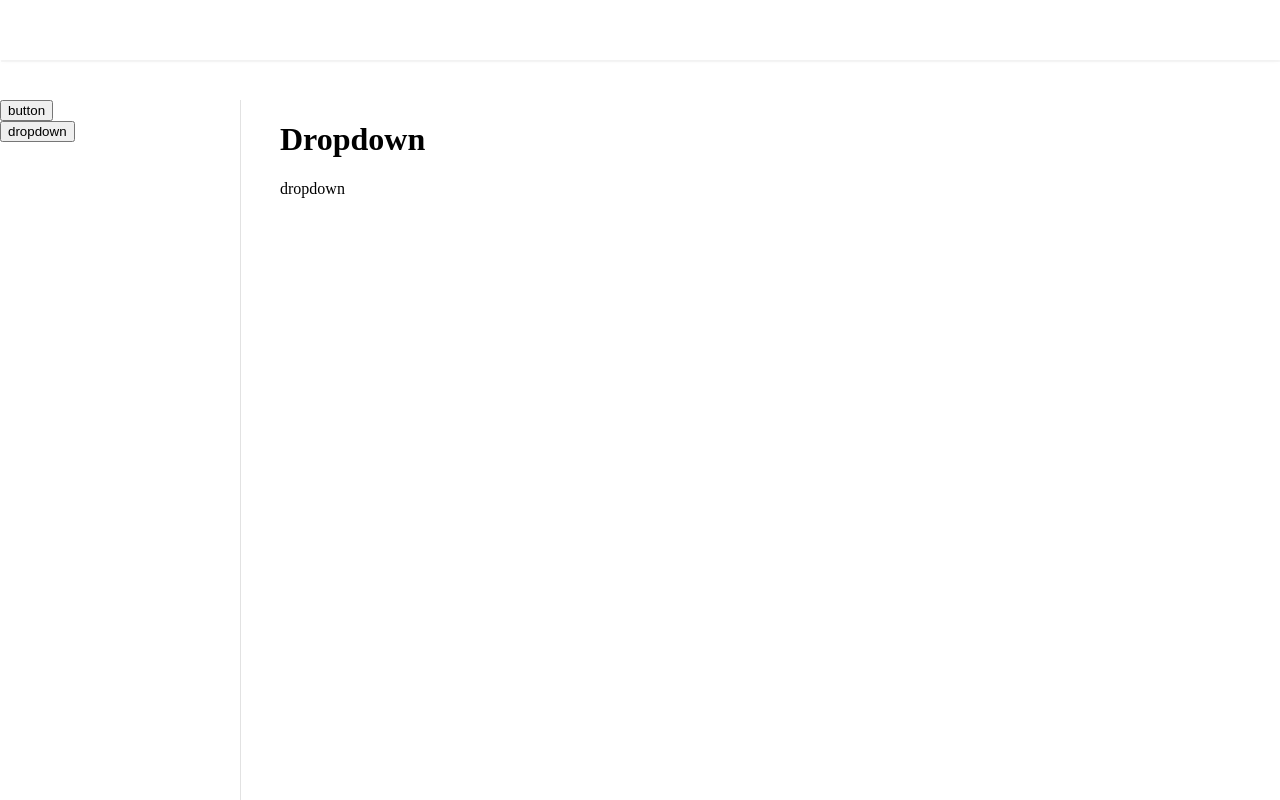
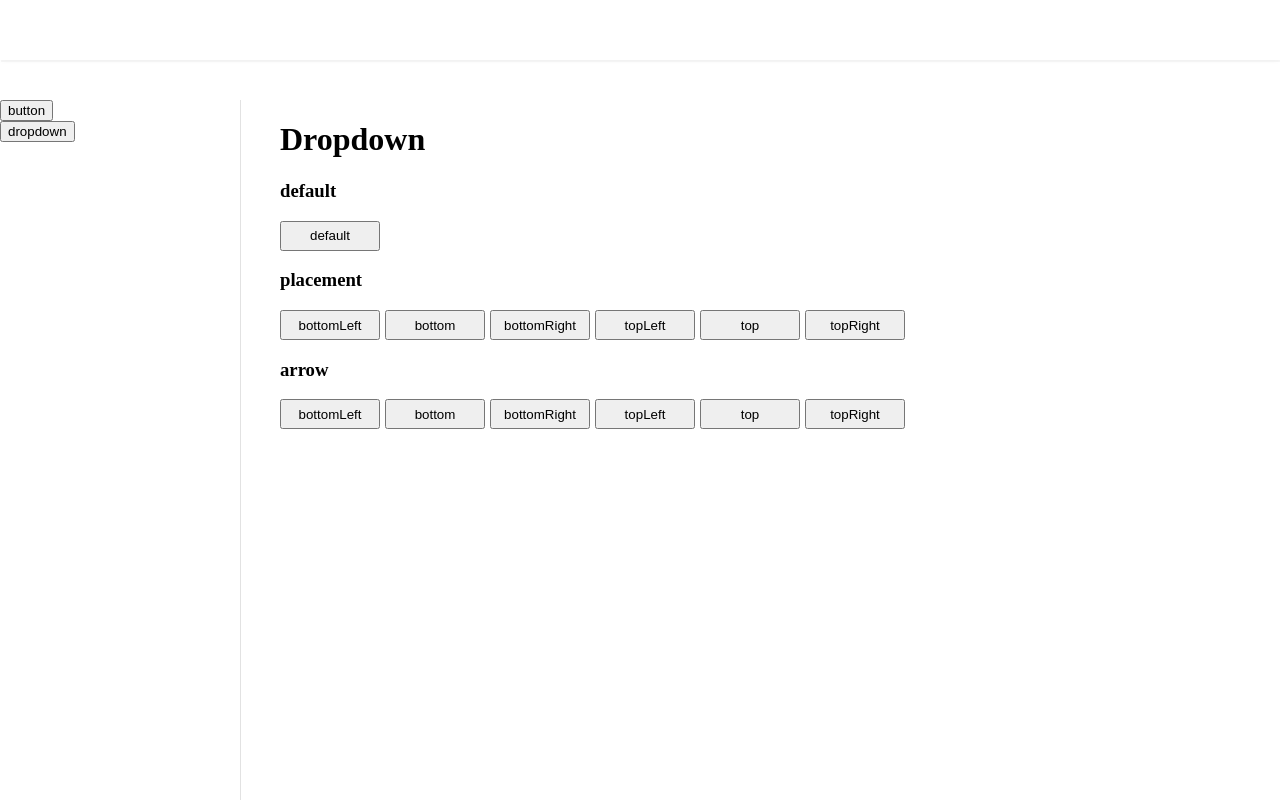
Before and after one commit to nuuuri/nuu-ui, a Next.js app: page /dropdown in a window 1280 px wide. Built offline with nearby package versions, Linux system fonts and the light colour scheme.

Commit message:
[feat] Dropdown 컴포넌트 && 페이지 추가

```diff
--- /dev/null
+++ b/src/app/(components)/dropdown/index.tsx
@@ -0,0 +1,46 @@
+import { ReactNode, useCallback, useState } from 'react';
+
+import * as S from './styled';
+import { DropdownItem, DropdownPlacement } from './type';
+
+interface DropdownProps {
+  arrow?: boolean;
+  children: ReactNode;
+  items: DropdownItem[];
+  placement?: DropdownPlacement;
+}
+
+export default function Dropdown({
+  arrow = false,
+  children,
+  items,
+  placement = 'bottomLeft',
+}: DropdownProps) {
+  const [opened, setOpened] = useState(false);
+
+  const handleClickItem = useCallback(
+    (onClick?: () => void) => () => {
+      setOpened(false);
+
+      if (onClick) {
+        onClick();
+      }
+    },
+    []
+  );
+
+  return (
+    <S.Container onMouseOver={() => setOpened(true)} onMouseLeave={() => setOpened(false)}>
+      {children}
+      {opened && (
+        <S.Menu $arrow={arrow} $placement={placement}>
+          {items.map((item) => (
+            <S.MenuItem key={item.key} onClick={handleClickItem(item.onClick)}>
+              {item.label}
+            </S.MenuItem>
+          ))}
+        </S.Menu>
+      )}
+    </S.Container>
+  );
+}
--- a/src/app/(components)/dropdown/page.tsx
+++ b/src/app/(components)/dropdown/page.tsx
@@ -1,3 +1,87 @@
+'use client';
+
+import styled from 'styled-components';
+
+import { DropdownPlacement } from './type';
+
+import Dropdown from '.';
+
+import { flexbox } from '@/styles/themes/flexbox';
+
+const Box = styled.div`
+  ${flexbox('row', 'left')}
+  gap: 5px;
+`;
+
+const Button = styled.button`
+  width: 100px;
+  height: 30px;
+`;
+
 export default function DropdownPage() {
-  return <div>dropdown</div>;
+  const placements: DropdownPlacement[] = [
+    'bottomLeft',
+    'bottom',
+    'bottomRight',
+    'topLeft',
+    'top',
+    'topRight',
+  ];
+
+  const dummyItems = [
+    {
+      key: '1',
+      label: '1st menu item',
+    },
+    {
+      key: '2',
+      label: '2nd menu item',
+    },
+    {
+      key: '3',
+      label: '3rd menu item',
+      onClick: () => console.log('click 3rd menu item'),
+    },
+    {
+      key: '4',
+      label: (
+        <a target="_blank" rel="noopener noreferrer" href="https://www.youtube.com/">
+          go to youtube
+        </a>
+      ),
+    },
+    {
+      key: '5',
+      label: <button>hello</button>,
+    },
+  ];
+
+  return (
+    <div>
+      <h3>default</h3>
+      <Dropdown items={dummyItems}>
+        <Button>default</Button>
+      </Dropdown>
+      <h3>placement</h3>
+      <div>
+        <Box>
+          {placements.map((placement) => (
+            <Dropdown key={placement} items={dummyItems} placement={placement}>
+              <Button>{placement}</Button>
+            </Dropdown>
+          ))}
+        </Box>
+      </div>
+      <h3>arrow</h3>
+      <div>
+        <Box>
+          {placements.map((placement) => (
+            <Dropdown key={placement} items={dummyItems} placement={placement} arrow>
+              <Button>{placement}</Button>
+            </Dropdown>
+          ))}
+        </Box>
+      </div>
+    </div>
+  );
 }
--- /dev/null
+++ b/src/app/(components)/dropdown/styled.ts
@@ -0,0 +1,107 @@
+import styled, { css } from 'styled-components';
+
+import { DropdownPlacement } from './type';
+
+const getHorizontalStyle = (placement: DropdownPlacement, px: string = '0px') => {
+  // left
+  if (placement.endsWith('Left')) {
+    return css`
+      left: ${px};
+    `;
+  }
+
+  // right
+  if (placement.endsWith('Right')) {
+    return css`
+      right: ${px};
+    `;
+  }
+
+  // center
+  return css`
+    left: 50%;
+    transform: translate(-50%, 0);
+  `;
+};
+
+const getVerticalStyle = (arrow: boolean, placement: DropdownPlacement) => {
+  // top
+  if (placement.startsWith('top'))
+    return css`
+      bottom: ${arrow ? 'calc(100% + 10px)' : '100%'};
+    `;
+
+  // bottom
+  return css`
+    top: ${arrow ? 'calc(100% + 10px)' : '100%'};
+  `;
+};
+
+const getArrowStyle = (arrow: boolean, placement: DropdownPlacement, px: string, color: string) => {
+  if (!arrow) {
+    return css`
+      display: none;
+    `;
+  }
+
+  return css`
+    content: '';
+    position: absolute;
+    border: 7px solid transparent;
+    ${getHorizontalStyle(placement, '15px')}
+    ${placement.startsWith('top')
+      ? css`
+          bottom: ${px};
+          border-top: 9px solid ${color};
+        `
+      : css`
+          top: ${px};
+          border-bottom: 9px solid ${color};
+        `}
+  `;
+};
+
+export const Container = styled.div`
+  position: relative;
+  width: fit-content;
+  height: fit-content;
+
+  * {
+    cursor: pointer;
+  }
+`;
+
+export const Menu = styled.div<{ $arrow: boolean; $placement: DropdownPlacement }>`
+  position: absolute;
+  min-width: 100px;
+  width: max-content;
+  padding: 4px;
+  border: 1px solid ${({ theme }) => theme.colors.gray100};
+  border-radius: 8px;
+  background: ${({ theme }) => theme.colors.gray100};
+  box-shadow: 0px 0px 12px rgba(0, 0, 0, 0.15);
+  z-index: 1;
+
+  ${({ $placement }) => getHorizontalStyle($placement)}
+  ${({ $arrow, $placement }) => getVerticalStyle($arrow, $placement)}
+
+  // [TODO]: Fade In/Out Animation 적용
+
+  &::before {
+    ${({ $arrow, $placement, theme }) =>
+      getArrowStyle($arrow, $placement, '-16px', theme.colors.gray500)}
+  }
+
+  &::after {
+    ${({ $arrow, $placement, theme }) =>
+      getArrowStyle($arrow, $placement, '-15px', theme.colors.gray100)}
+  }
+`;
+
+export const MenuItem = styled.div`
+  padding: 5px 20px;
+
+  :hover {
+    background: ${({ theme }) => theme.colors.gray300};
+  }
+`;
--- /dev/null
+++ b/src/app/(components)/dropdown/type.ts
@@ -0,0 +1,15 @@
+import { ReactNode } from 'react';
+
+export interface DropdownItem {
+  key: string;
+  label: string | ReactNode;
+  onClick?: () => void;
+}
+
+export type DropdownPlacement =
+  | 'top'
+  | 'topLeft'
+  | 'topRight'
+  | 'bottom'
+  | 'bottomLeft'
+  | 'bottomRight';
```
